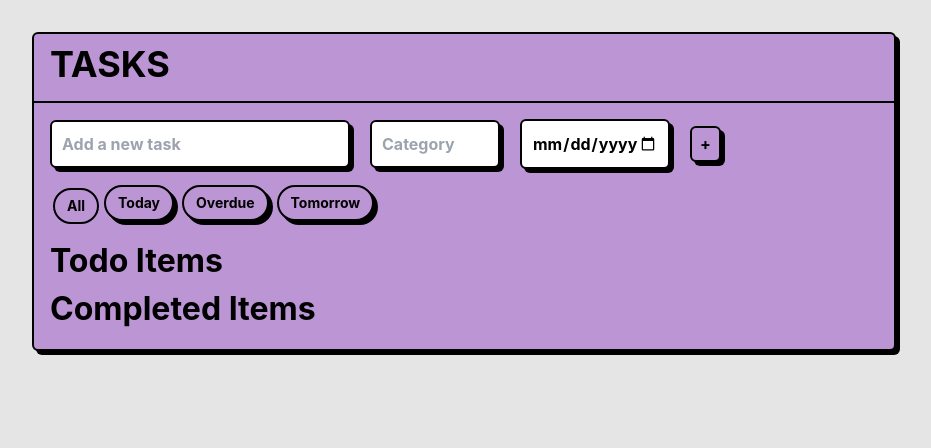
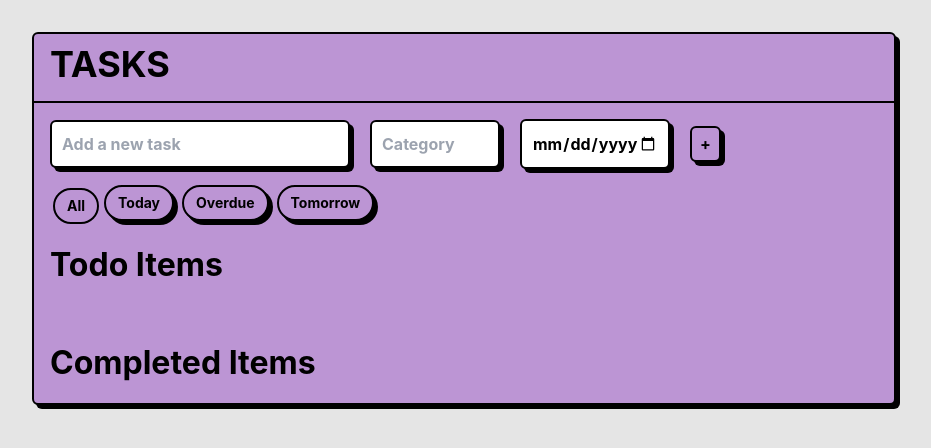
Before and after one commit to ehoffman66/todo, a React (Create React App) app: page / in a window 1280 px wide. Shown: the top 448 px of the page, without its empty margins (176-1107 px from the left). Built offline with nearby package versions, Linux system fonts and the light colour scheme.

Commit message:
Add a bit of spacing between Todo items and Completed

```diff
--- a/src/components/App.js
+++ b/src/components/App.js
@@ -134,6 +134,7 @@ function App() {
                      ))}
                   </div>
                   <div>
+                  <div style={{ marginTop: '20px' }}>
                   <h2 style={{ fontSize: '2em' }}>Todo Items</h2>
                      {uncompletedTodos.filter(isTodoVisible).map((todo) => (
                         <div
@@ -162,8 +163,10 @@ function App() {
                         </div>
                      ))}
                   </div>
+                  </div>
 
                   <div>
+                  <div style={{ marginTop: '50px' }}>
                      <h2 style={{ fontSize: '2em' }}>Completed Items</h2>
                      {completedTodos.filter(isTodoVisible).map((todo) => (
                         <div
@@ -192,6 +195,7 @@ function App() {
                         </div>
                      ))}
                   </div>
+                  </div>
                </div>
             }/>
          </div>
```
